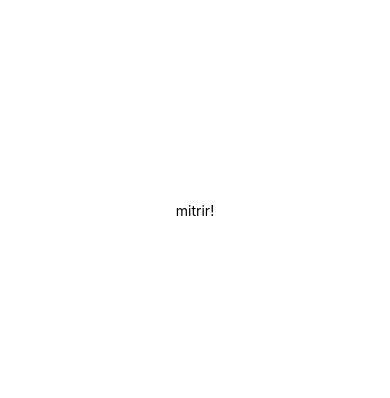
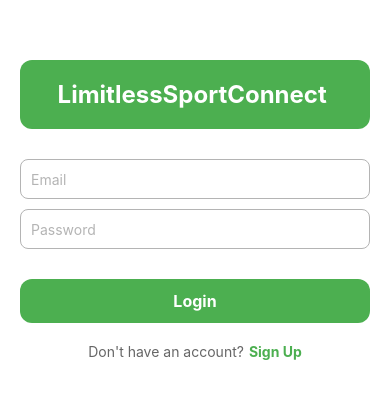
Before and after one commit to bobel09/LimitlessSportConnect2, a React Native app: screen /Login in a window 390 px wide. Shown: the part 212-610 px from the top of the page. Built offline with nearby package versions, Linux system fonts and the light colour scheme.

Commit message:
Login page

```diff
--- a/App.js
+++ b/App.js
@@ -1,19 +1,29 @@
 import { StatusBar } from 'expo-status-bar';
 import { StyleSheet, Text, View } from 'react-native';
+import { NavigationContainer } from '@react-navigation/native';
+import { createNativeStackNavigator } from '@react-navigation/native-stack';
+import HomeScreen from "./screens/HomeScreen";
+import LoginScreen from "./screens/LoginScreen";
+
+ const Stack = createNativeStackNavigator();
 
 export default function App() {
   return (
-    <View style={styles.container}>
-      <Text>mitrir!</Text>
-      <StatusBar style="auto" />
-    </View>
+    <NavigationContainer>
+      <Stack.Navigator>
+          <Stack.Screen options = {{headerShown: false }}  name="Login" component={LoginScreen} />
+          <Stack.Screen name="Home" component={HomeScreen} />
+
+
+      </Stack.Navigator>
+    </NavigationContainer>
   );
 }
 
 const styles = StyleSheet.create({
   container: {
     flex: 1,
-    backgroundColor: '#fff',
+    backgroundColor: 'white',
     alignItems: 'center',
     justifyContent: 'center',
   },
--- /dev/null
+++ b/screens/HomeScreen.js
@@ -0,0 +1,14 @@
+import { StyleSheet, Text, View } from 'react-native'
+import React from 'react'
+
+const HomeScreen = () => {
+  return (
+    <View>
+      <Text>HomeScreen</Text>
+    </View>
+  )
+}
+
+export default HomeScreen
+
+const styles = StyleSheet.create({})
--- /dev/null
+++ b/screens/LoginScreen.js
@@ -0,0 +1,109 @@
+import React from 'react';
+import {
+  StyleSheet,
+  Text,
+  View,
+  KeyboardAvoidingView,
+  TextInput,
+  TouchableOpacity,
+} from 'react-native';
+
+const LoginScreen = () => {
+  return (
+    <KeyboardAvoidingView behavior="padding" style={styles.container}>
+      <View style={styles.logoContainer}>
+        <Text style={styles.logoText}>LimitlessSportConnect </Text>
+      </View>
+
+      <View style={styles.inputContainer}>
+        <TextInput
+          placeholder="Email"
+          style={styles.input}
+          placeholderTextColor="#B4B4B4"
+        />
+        <TextInput
+          placeholder="Password"
+          style={styles.input}
+          placeholderTextColor="#B4B4B4"
+          secureTextEntry
+        />
+      </View>
+
+      <TouchableOpacity style={styles.loginButton}>
+        <Text style={styles.buttonText}>Login</Text>
+      </TouchableOpacity>
+
+      <View style={styles.bottomContainer}>
+        <Text style={styles.bottomText}>Don't have an account?</Text>
+        <TouchableOpacity>
+          <Text style={styles.signUpText}>Sign Up</Text>
+        </TouchableOpacity>
+      </View>
+    </KeyboardAvoidingView>
+  );
+};
+
+const styles = StyleSheet.create({
+  container: {
+    flex: 1,
+    alignItems: 'center',
+    justifyContent: 'center',
+    backgroundColor: '#FFFFFF',
+    padding: 20,
+  },
+  logoContainer: {
+    marginBottom: 30,
+    backgroundColor: '#4CAF50',
+    width: '100%',
+    padding: 20,
+    alignItems: 'center',
+    justifyContent: 'center',
+    borderRadius: 12,
+  },
+  logoText: {
+    fontSize: 24,
+    fontWeight: 'bold',
+    color: 'white',
+  },
+  inputContainer: {
+    width: '100%',
+    marginBottom: 20,
+  },
+  input: {
+    height: 40,
+    borderColor: '#B4B4B4',
+    borderWidth: 1,
+    borderRadius: 8,
+    paddingHorizontal: 10,
+    marginBottom: 10,
+    color: '#333',
+  },
+  loginButton: {
+    backgroundColor: '#4CAF50',
+    paddingVertical: 12,
+    borderRadius: 12,
+    alignItems: 'center',
+    justifyContent: 'center',
+    width: '100%',
+  },
+  buttonText: {
+    color: '#fff',
+    fontSize: 16,
+    fontWeight: 'bold',
+  },
+  bottomContainer: {
+    flexDirection: 'row',
+    justifyContent: 'center',
+    marginTop: 20,
+  },
+  bottomText: {
+    color: '#666',
+    marginRight: 5,
+  },
+  signUpText: {
+    color: '#4CAF50',
+    fontWeight: 'bold',
+  },
+});
+
+export default LoginScreen;
```
Also changed, not shown: package.json (+6 -2 lines), screens/SignupScreen.js (added, +14 -0 lines), 1 other file (tests, documents, lock files or other folders).
